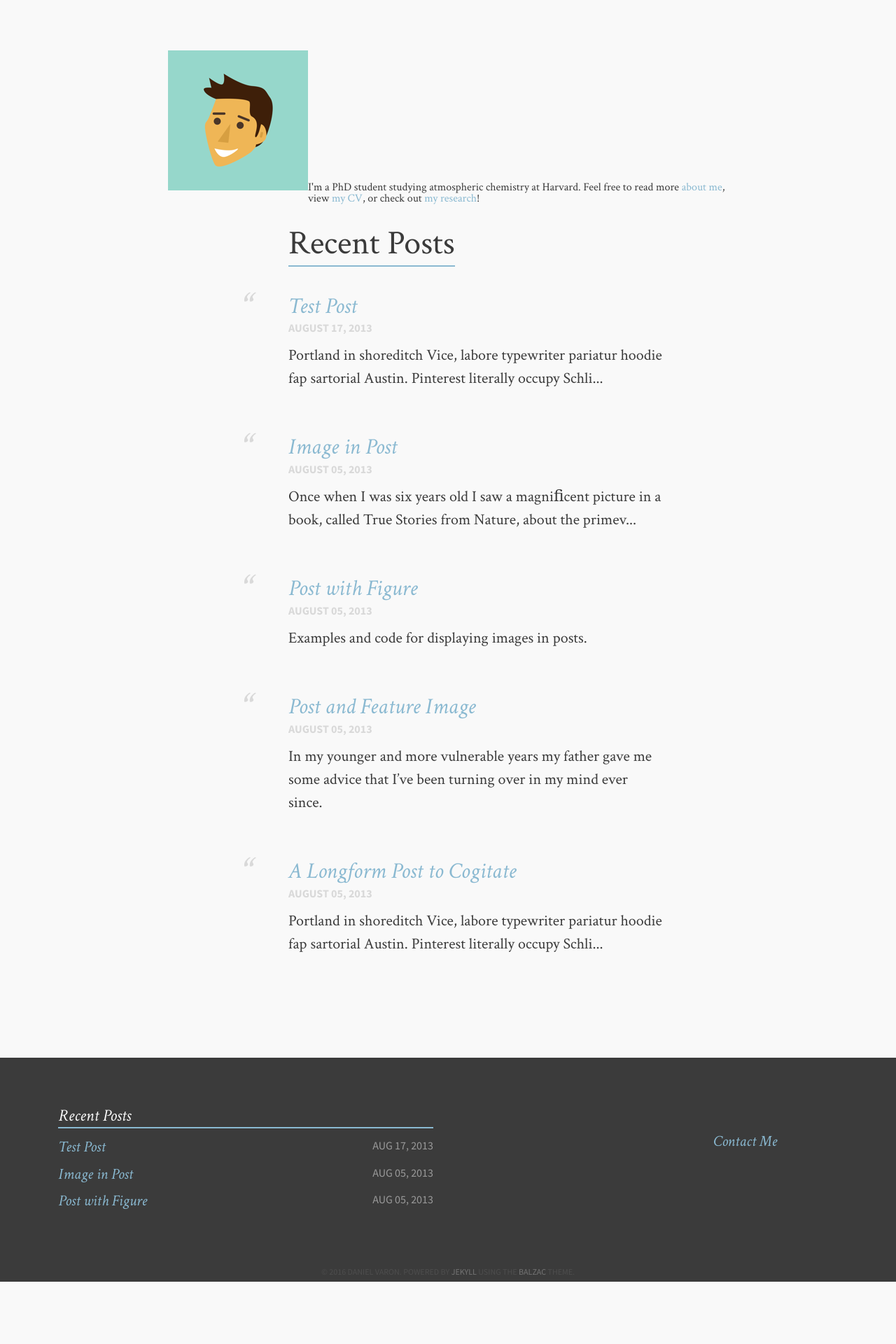
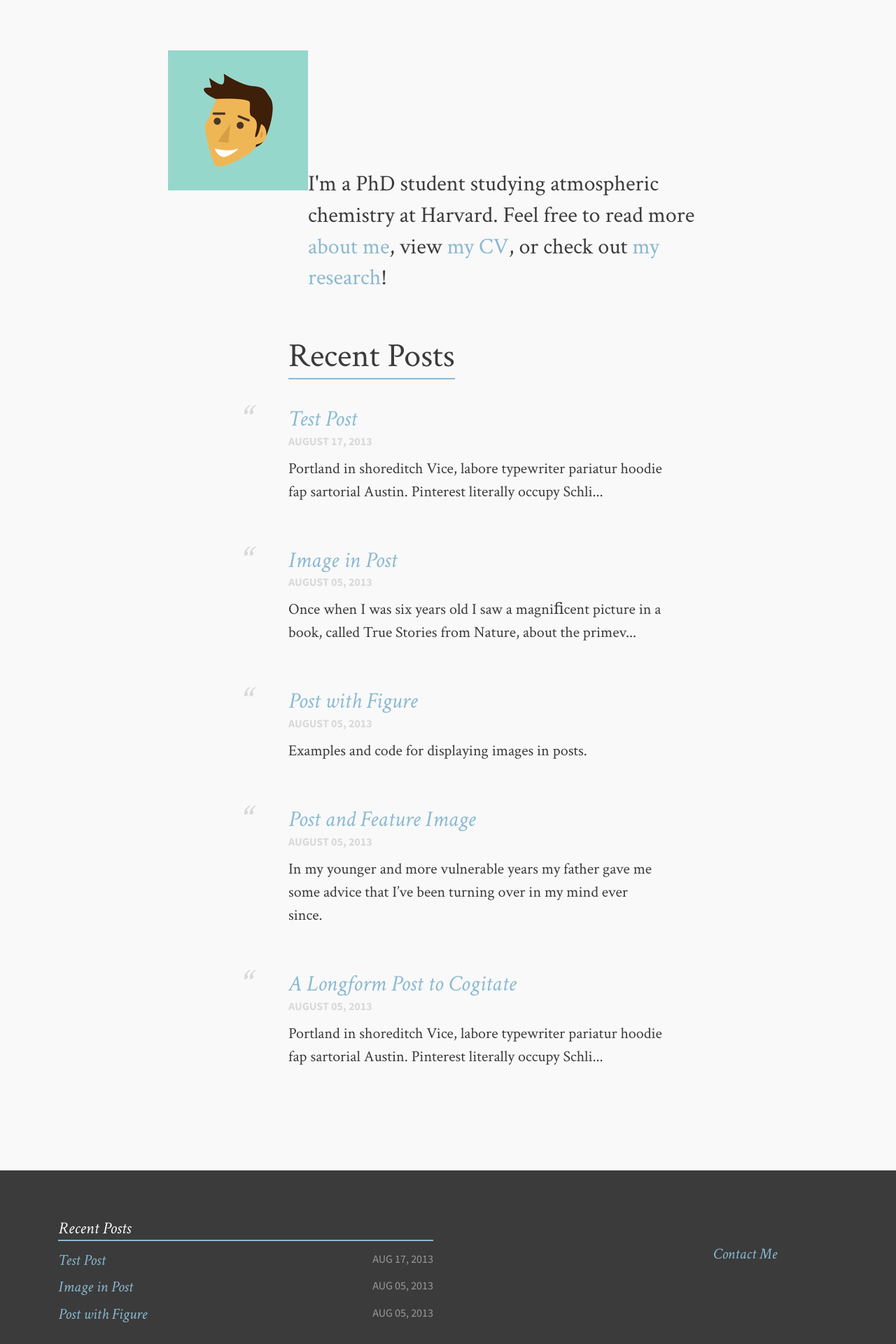
Before and after one commit to djvaron/djvaron.github.io, a Jekyll site: the page built from index.md, in a window 1280 px wide. Shown: the part 872-2792 px from the top of the page at 70% size. Built offline with Jekyll 4.4.1, drawn with Linux system fonts in a browser that asks for light colours; before the commit the page ends 2703 px from its top, so only the background shows below that.

Commit message:
Update home.html

```diff
--- a/_layouts/home.html
+++ b/_layouts/home.html
@@ -15,7 +15,7 @@
             <table>
                 <tr>
                     <td><img src="/images/avatar.png" /></td>
-                    <td>I'm a PhD student studying atmospheric chemistry at Harvard. Feel free to read more <a href="{{ site.url }}/about">about me</a>, view <a href="{{ site.url }}/cv.pdf">my CV</a>, or check out <a href="{{ site.url }}/research">my research</a>!</td>
+                    <td><p class="intro">I'm a PhD student studying atmospheric chemistry at Harvard. Feel free to read more <a href="{{ site.url }}/about">about me</a>, view <a href="{{ site.url }}/cv.pdf">my CV</a>, or check out <a href="{{ site.url }}/research">my research</a>!</p></td>
                 </tr>
             </table>
             <br>
```
